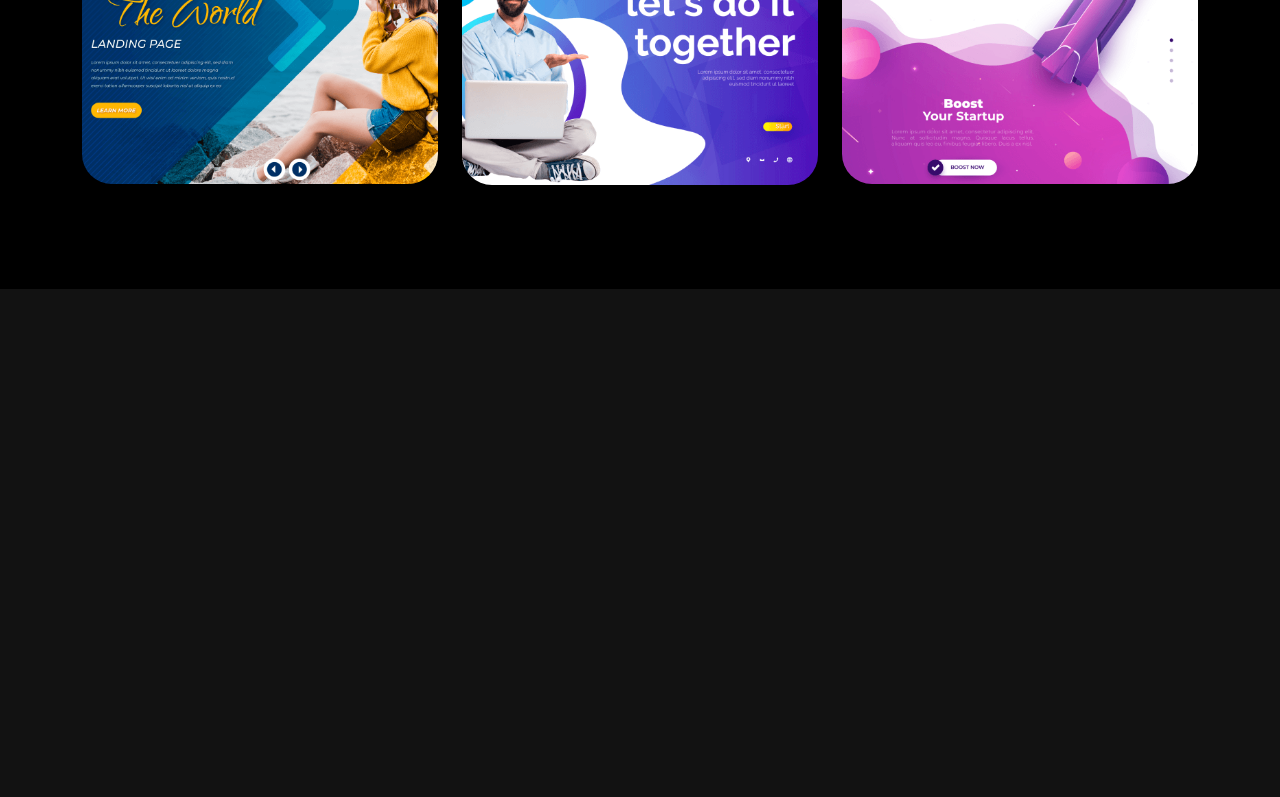
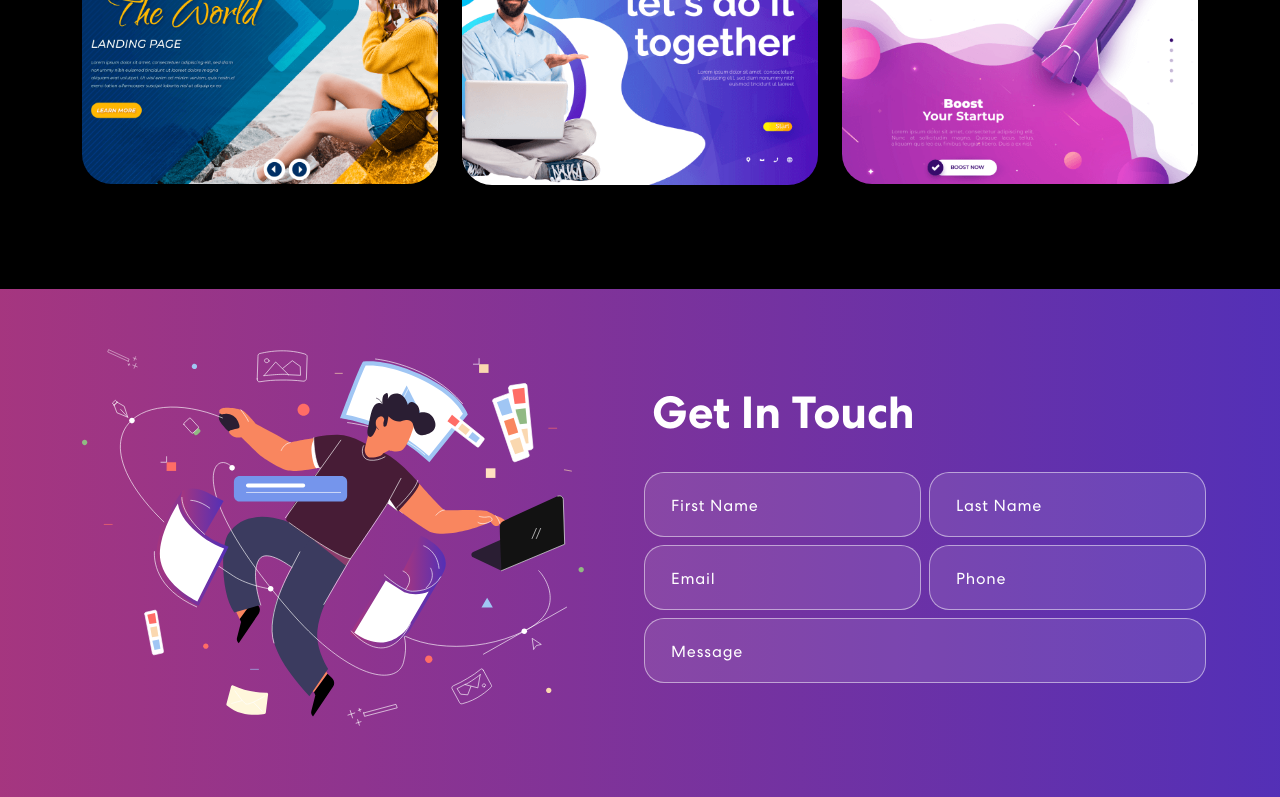
Before and after one commit to KajalPourjalil/portfolio_website, a React (Vite) app in the folder portfolio_website/: page / in a window 1280 px wide. Shown: the part 2000-2797 px from the top of the page. Before the commit the page ends 2289 px from the top, so only its background shows below. Built offline with nearby package versions, Linux system fonts and the light colour scheme.

Commit message:
ContactForm created

```diff
--- a/portfolio_website/src/App.jsx
+++ b/portfolio_website/src/App.jsx
@@ -4,6 +4,7 @@ import { NavBar } from "./Component/Navbar";
 import { Banner } from "./Component/Banner"
 import { Skills } from "./Component/Skills";
 import { Projects } from './Component/Projects';
+import { ContactForm } from "./Component/ContactForm";
 import 'bootstrap/dist/css/bootstrap.min.css';
 import './App.css';
 
@@ -14,6 +15,7 @@ function App() {
       <Banner/>
       <Skills/>
       <Projects/>
+      <ContactForm />
     </div>
   );
 }
--- /dev/null
+++ b/portfolio_website/src/Component/ContactForm.jsx
@@ -0,0 +1,72 @@
+import React from "react";
+import { useState } from "react";
+import { Container, Col, Row } from "react-bootstrap";
+import contactImage from "../assets/img/contact-img.svg";
+
+export const ContactForm = () => {
+  const formInitialDetails = {
+    firstName: "",
+    lastName: "",
+    email: "",
+    phone: "",
+    message: "",
+  };
+
+  const [formDetails, setFormDetails] = useState(formInitialDetails);
+  const [buttonText, setButtonText] = useState("Send");
+  const [status, setStatus] = useState({});
+
+  return (
+    <section className="contact" id="connect">
+      <Container>
+        <Row className="align-items-center">
+          <Col md={6}>
+            <img src={contactImage} alt="Contact us" />
+          </Col>
+          <Col md={6}>
+            <h2>Get In Touch</h2>
+            <form>
+              <Row>
+                <Col sm={6} className="px-1">
+                  <input
+                    type="text"
+                    value={formDetails.firstName}
+                    placeholder="First Name"
+                  ></input>
+                </Col>
+                <Col sm={6} className="px-1">
+                  <input
+                    type="text"
+                    value={formDetails.lasttName}
+                    placeholder="Last Name"
+                  ></input>
+                </Col>
+                <Col sm={6} className="px-1">
+                  <input
+                    type="text"
+                    value={formDetails.email}
+                    placeholder="Email"
+                  ></input>
+                </Col>
+                <Col sm={6} className="px-1">
+                  <input
+                    type="text"
+                    value={formDetails.phone}
+                    placeholder="Phone"
+                  ></input>
+                </Col>
+                <Col md={6} lg={12} className="px-1">
+                  <input
+                    type="text"
+                    value={formDetails.message}
+                    placeholder="Message"
+                  ></input>
+                </Col>
+              </Row>
+            </form>
+          </Col>
+        </Row>
+      </Container>
+    </section>
+  );
+};
--- a/portfolio_website/src/Component/Projects.jsx
+++ b/portfolio_website/src/Component/Projects.jsx
@@ -37,7 +37,7 @@ export const Projects = () => {
       title: "Business Startup",
       description: "Design & Development",
       imgUrl: proImg3
-    },
+    }
   ];
 
   return (
```
